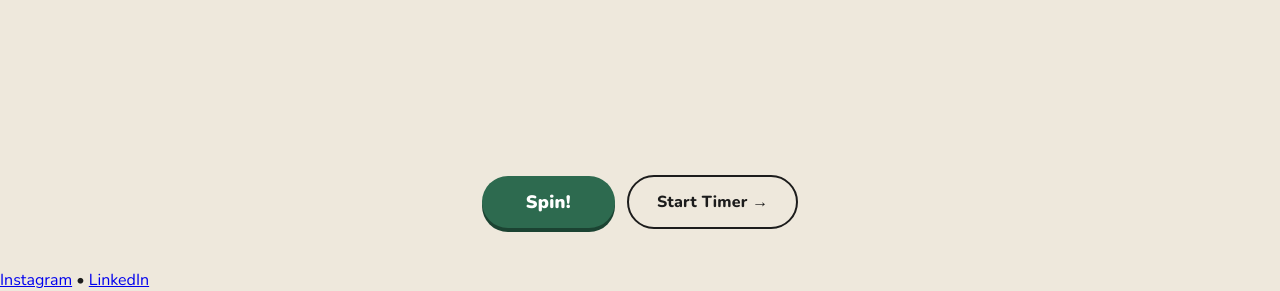
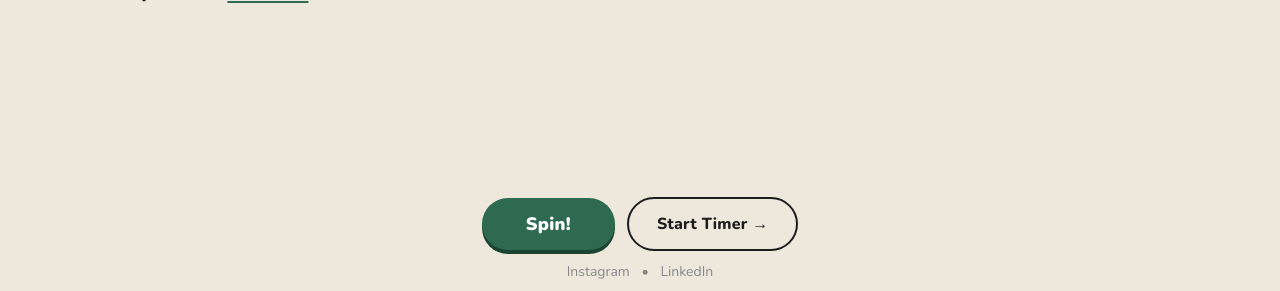
Before and after one commit to rashisureka/aptitudequestions, a plain HTML site: page index.html in a window 1280 px wide. Shown: the part 509-800 px from the top of the page. Drawn offline with nearby package versions, Linux system fonts and the light colour scheme.

Commit message:
Add footer styles for fixed positioning and links

```diff
--- a/style.css
+++ b/style.css
@@ -82,7 +82,26 @@ main {
   padding: 40px 40px 20px;
   align-items: center;
 }
+.footer {
+  position: fixed;
+  bottom: 10px;
+  width: 100%;
+  text-align: center;
+  font-size: 14px;
+  color: #888;
+  font-family: 'Nunito', sans-serif;
+}
 
+.footer a {
+  color: #888;
+  text-decoration: none;
+  margin: 0 8px;
+  transition: 0.2s ease;
+}
+
+.footer a:hover {
+  color: #2d6a4f;
+}
 /* ── LEFT PANEL ── */
 .left-panel {
   display: flex;
```
